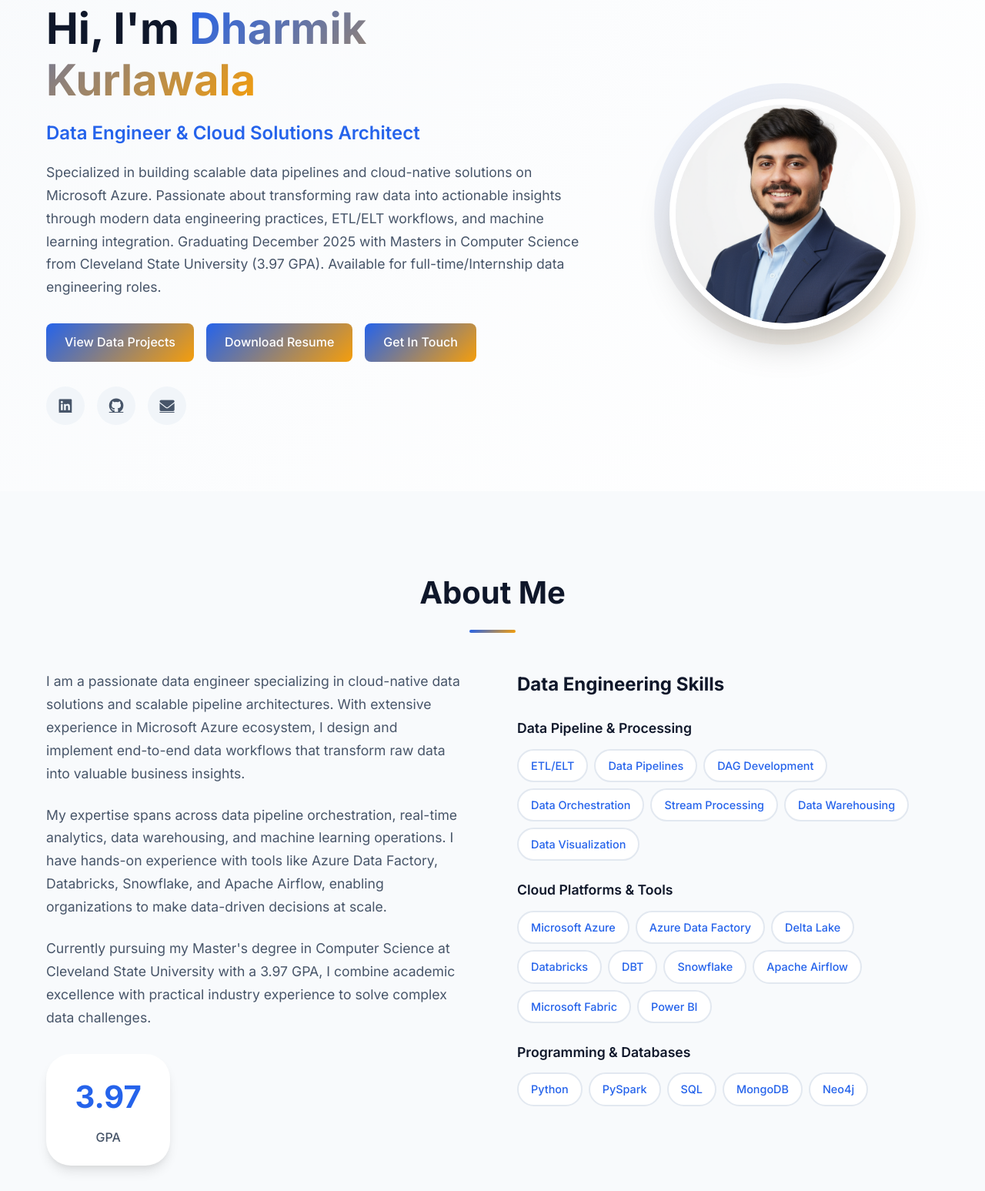
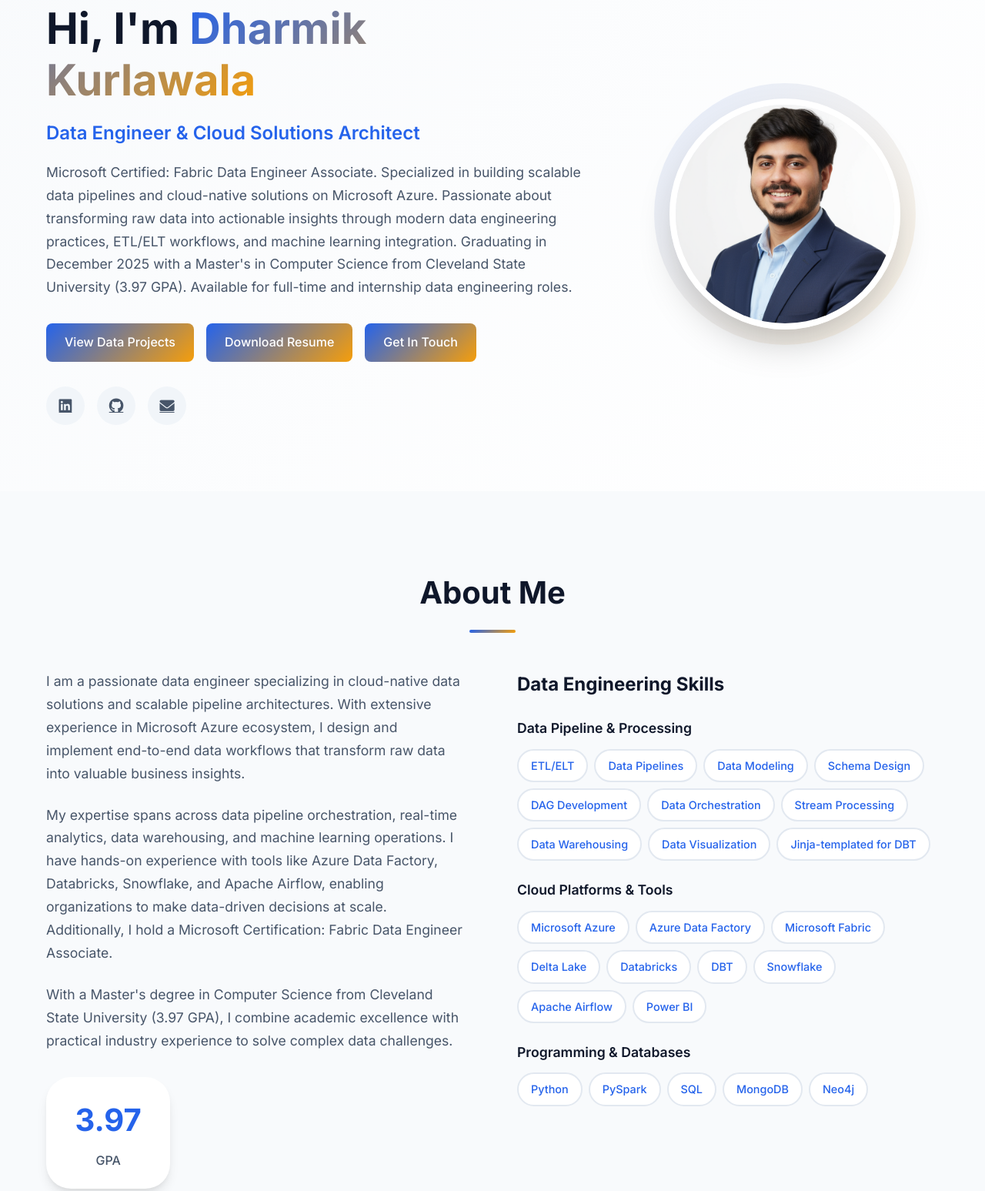
Before and after one commit to dharmik212/Portfolio, a plain HTML site: page index.html in a window 1280 px wide. Shown: the part 162-1709 px from the top of the page at 77% size. Drawn offline with Linux system fonts and the light colour scheme.

Commit message:
Microsoft certification added

```diff
--- a/index.html
+++ b/index.html
@@ -45,11 +45,12 @@
                     </h1>
                     <p class="hero-subtitle">Data Engineer & Cloud Solutions Architect</p>
                     <p class="hero-description">
-                        Specialized in building scalable data pipelines and cloud-native solutions on Microsoft Azure.
-                        Passionate about transforming raw data into actionable insights through modern data engineering
-                        practices, ETL/ELT workflows, and machine learning integration. Graduating December 2025 with
-                        Masters in Computer Science from Cleveland State University (3.97 GPA). Available
-                        for full-time/Internship data engineering roles.
+                        Microsoft Certified: Fabric Data Engineer Associate. Specialized in building scalable data
+                        pipelines and cloud-native solutions on Microsoft Azure. Passionate about transforming raw data
+                        into actionable insights through modern data engineering practices, ETL/ELT workflows, and
+                        machine learning integration. Graduating in December 2025 with a Master's in Computer Science
+                        from Cleveland State University (3.97 GPA). Available for full-time and internship data
+                        engineering roles.
                     </p>
                     <div class="hero-buttons">
                         <a href="#projects" class="btn btn-primary">View Data Projects</a>
@@ -93,12 +94,11 @@
                         My expertise spans across data pipeline orchestration, real-time analytics, data warehousing,
                         and machine learning operations. I have hands-on experience with tools like Azure Data Factory,
                         Databricks, Snowflake, and Apache Airflow, enabling organizations to make data-driven decisions
-                        at scale.
+                        at scale. Additionally, I hold a Microsoft Certification: Fabric Data Engineer Associate.
                     </p>
                     <p>
-                        Currently pursuing my Master's degree in Computer Science at Cleveland State University with
-                        a 3.97 GPA, I combine academic excellence with practical industry experience to solve complex
-                        data challenges.
+                        With a Master's degree in Computer Science from Cleveland State University (3.97 GPA), I combine
+                        academic excellence with practical industry experience to solve complex data challenges.
                     </p>
 
                     <div class="stats">
@@ -117,11 +117,14 @@
                             <div class="skill-tags">
                                 <span class="skill-tag">ETL/ELT</span>
                                 <span class="skill-tag">Data Pipelines</span>
+                                <span class="skill-tag">Data Modeling</span>
+                                <span class="skill-tag">Schema Design</span>
                                 <span class="skill-tag">DAG Development</span>
                                 <span class="skill-tag">Data Orchestration</span>
                                 <span class="skill-tag">Stream Processing</span>
                                 <span class="skill-tag">Data Warehousing</span>
                                 <span class="skill-tag">Data Visualization</span>
+                                <span class="skill-tag">Jinja-templated for DBT</span>
                             </div>
                         </div>
                         <div class="skill-category">
@@ -129,12 +132,12 @@
                             <div class="skill-tags">
                                 <span class="skill-tag">Microsoft Azure</span>
                                 <span class="skill-tag">Azure Data Factory</span>
+                                <span class="skill-tag">Microsoft Fabric</span>
                                 <span class="skill-tag">Delta Lake</span>
                                 <span class="skill-tag">Databricks</span>
                                 <span class="skill-tag">DBT</span>
                                 <span class="skill-tag">Snowflake</span>
                                 <span class="skill-tag">Apache Airflow</span>
-                                <span class="skill-tag">Microsoft Fabric</span>
                                 <span class="skill-tag">Power BI</span>
                             </div>
                         </div>
@@ -204,20 +207,20 @@
                     <div class="timeline-content">
                         <h3>Teaching Assistant - Enterprise Database Systems and Data Warehouse</h3>
                         <h4>Cleveland State University</h4>
-                        <p>Support graduate students on topics like data warehousing, OLAP, parallel data warehouse,
+                        <p>Supported graduate students on topics like data warehousing, OLAP, parallel data warehouse,
                             relational database design, query optimization,
                             indexing, and NoSQL integration.</p>
                     </div>
-                    <div class="timeline-date">Aug 2025 - Present</div>
+                    <div class="timeline-date">Aug 2025 - Dec 2025</div>
                 </div>
 
                 <!-- Teaching Assistant - Data Mining & Machine Learning -->
                 <div class="timeline-item">
-                    <div class="timeline-date">Aug 2025 - Present</div>
+                    <div class="timeline-date">Aug 2025 - Dec 2025</div>
                     <div class="timeline-content">
                         <h3>Teaching Assistant - Data Mining & Machine Learning</h3>
                         <h4>Cleveland State University</h4>
-                        <p>Mentor students on topics like data preprocessing, feature engineering,
+                        <p>Mentored students on topics like data preprocessing, feature engineering,
                             supervised/unsupervised learning, neural network (ANN, RNN, CNN), and NLP.</p>
                     </div>
                 </div>
@@ -227,7 +230,7 @@
                     <div class="timeline-content">
                         <h3>Teaching Assistant - Database Systems</h3>
                         <h4>Cleveland State University</h4>
-                        <p>Guide students in writing SQL queries, designing normalized relational databases, and
+                        <p>Guided students in writing SQL queries, designing normalized relational databases, and
                             indexing and query optimization techniques.</p>
                     </div>
                     <div class="timeline-date">Jan 2025 - Aug 2025</div>
@@ -443,6 +446,19 @@
         <div class="container">
             <h2 class="section-title">Certifications</h2>
             <div class="certifications-grid">
+
+                <div class="certification-card">
+                    <div class="cert-icon">
+                        <i class="fab fa-microsoft"></i>
+                    </div>
+                    <h3><a href="https://learn.microsoft.com/en-us/users/dharmikkurlawala-5699/credentials/dd7145b95931f689?ref=https%3A%2F%2Fwww.linkedin.com%2F"
+                            target="_blank" rel="noopener noreferrer">
+                            Microsoft Certified: Fabric Data Engineer Associate
+                        </a>
+                    </h3>
+                    <p>Advanced certification in Microsoft Fabric data engineering</p>
+                </div>
+
                 <div class="certification-card">
                     <div class="cert-icon">
                         <i class="fas fa-laptop-code"></i>
```
